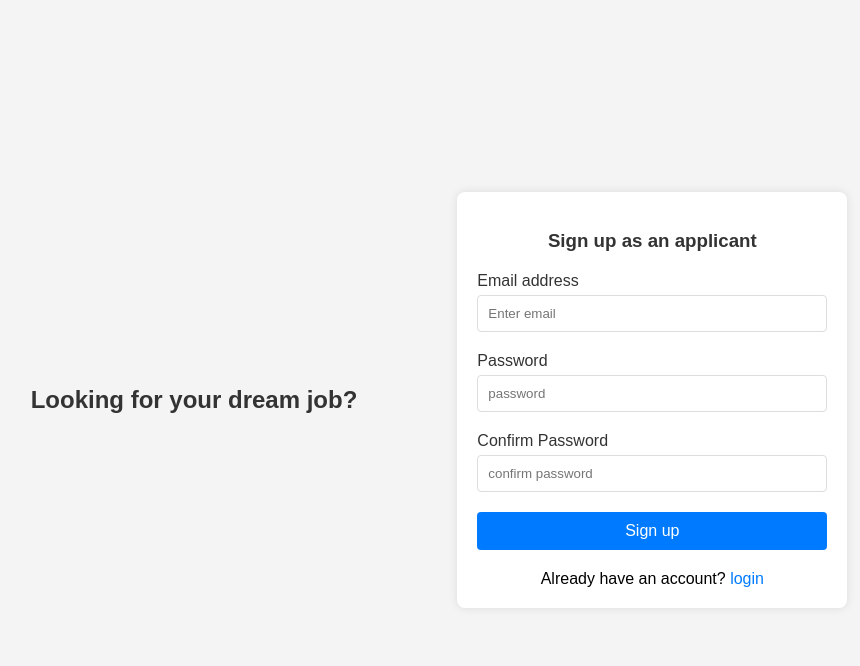
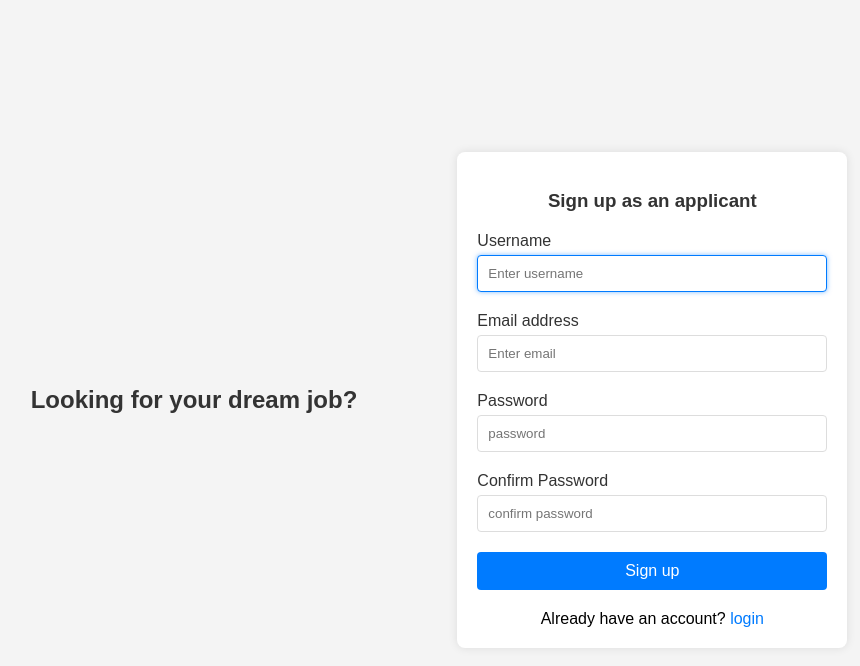
Before and after one commit to mu57f4/Web-Project-Job-Search-Website, a Django app: page /accounts/register-applicant/ in a window 1280 px wide. Shown: the top 666 px of the page, without its empty margins (151-1011 px from the left). Run offline with Django 5.2, Linux system fonts and the light colour scheme; some libraries are stand-ins or nearby versions.

Commit message:
Added username to sign-up page

```diff
--- a/templates/users/register_applicant.html
+++ b/templates/users/register_applicant.html
@@ -25,6 +25,11 @@
 
             <h3><strong>Sign up as an applicant</strong></h3>
             <div class="form-group">
+                <label for="exampleInputEmail1">Username</label>
+                {% render_field form.username class="form-control" placeholder="Enter username"%}
+            </div>
+
+            <div class="form-group">
                 <label for="exampleInputEmail1">Email address</label>
                 {% render_field form.email class="form-control" placeholder="Enter email"%}
             </div>
--- a/templates/users/register_recruiter.html
+++ b/templates/users/register_recruiter.html
@@ -24,6 +24,11 @@
 
             <h3><strong>Sign up as a recruiter</strong></h3>
             <div class="form-group">
+                <label for="exampleInputEmail1">Username</label>
+                {% render_field form.username class="form-control" placeholder="Enter username"%}
+            </div>
+
+            <div class="form-group">
                 <label for="exampleInputEmail1">Email address</label>
                 {% render_field form.email class="form-control" placeholder="Enter email"%}
             </div>
--- a/users/form.py
+++ b/users/form.py
@@ -5,4 +5,4 @@ class RegisterUserForm(UserCreationForm):
 
     class Meta:
         model = get_user_model()
-        fields = ['email', 'password1', 'password2']
+        fields = ['username','email', 'password1', 'password2']
--- a/users/models.py
+++ b/users/models.py
@@ -3,6 +3,7 @@ from django.contrib.auth.models import AbstractUser
 
 class User(AbstractUser):
     email = models.EmailField(unique=True)
+    username = models.CharField(max_length=30, unique=True)
     is_recruiter = models.BooleanField(default=False)
     is_applicant = models.BooleanField(default=False)
     has_company = models.BooleanField(default=False)
--- a/users/views.py
+++ b/users/views.py
@@ -14,7 +14,6 @@ def register_applicant(request):
             var = form.save(commit=False)
             var.is_applicant = True
             var.has_resume = False
-            var.username = var.email
             var.save()
             Resume.objects.create(user=var)
             messages.success(request, 'Your account has been created successfully.')
@@ -36,7 +35,6 @@ def register_recruiter(request):
             var = form.save(commit=False)
             var.is_recruiter = True
             var.has_company = False
-            var.username = var.email
             var.save()
             Company.objects.create(user=var)
             messages.success(request, 'Your account has been created successfully.')
```
